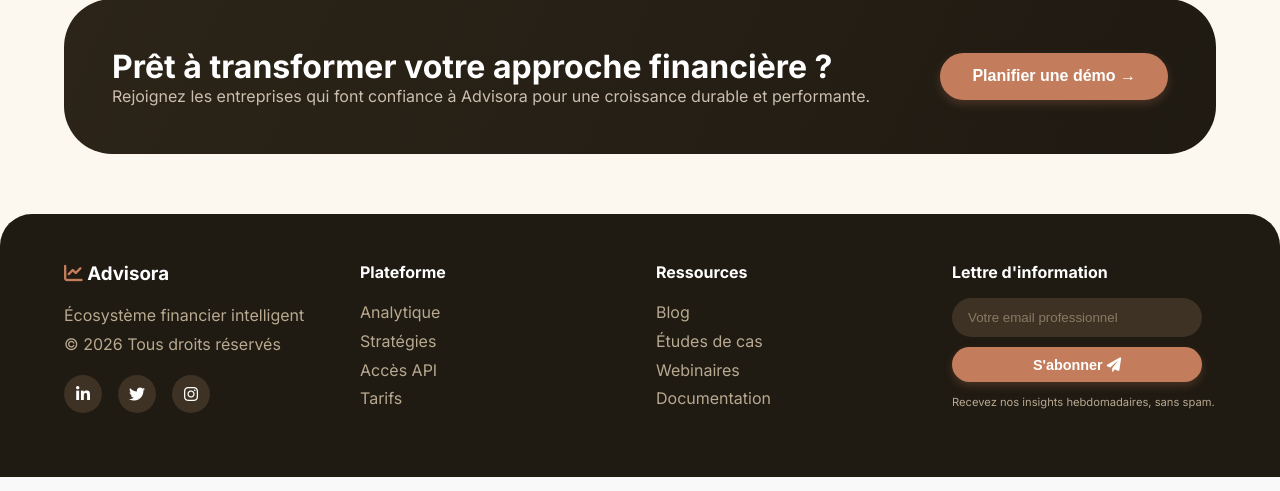
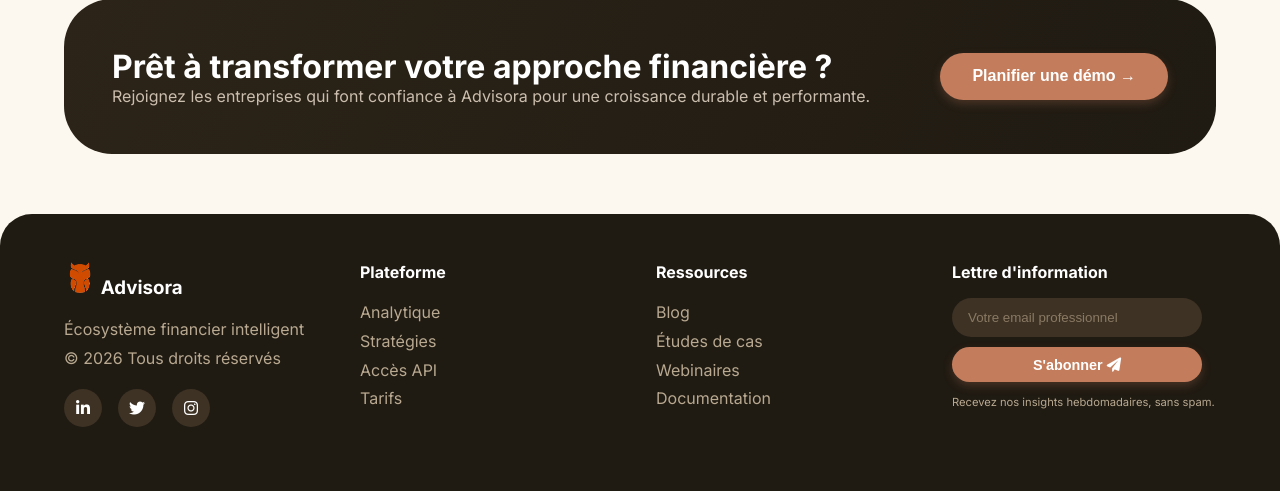
Before and after one commit to scrup/Esprit-PIDEV-3A28-2526-Advisora, a Symfony app: template templates/front.html.twig in a window 1280 px wide. Shown: the part 3931-4422 px from the top of the page. Run offline with Twig, Linux system fonts and the light colour scheme; the template is opened without the code that fills it, so the values that code supplies are empty; some libraries are stand-ins or nearby versions.

Commit message:
mise a jour du design du front 1.3

```diff
--- a/templates/front.html.twig
+++ b/templates/front.html.twig
@@ -57,7 +57,7 @@
     <p>Alliez la puissance de l'IA à l'expertise humaine pour transformer vos données en opportunités concrètes.</p>
     <button class="btn btn-primary" id="heroCta">Découvrir nos solutions <i class="fas fa-arrow-right"></i></button>
     <div class="hero-stats">
-      <div class="stat"><span class="stat-number">2,4 Mds €</span><span>Actifs sous conseil</span></div>
+      <div class="stat"><span class="stat-number">2,4 Mds DT</span><span>Actifs sous conseil</span></div>
       <div class="stat"><span class="stat-number">98%</span><span>Clients satisfaits</span></div>
       <div class="stat"><span class="stat-number">15+</span><span>Prix d'excellence</span></div>
     </div>
@@ -239,7 +239,8 @@
 <footer id="contact">
   <div class="footer-grid">
     <div class="footer-col">
-      <h3><i class="fas fa-chart-line" style="color:#C37D5D"></i> Advisora</h3>
+      <h3> <img src="/assets/logo.png" alt="Advisora Logo" class="logo-img" onerror="this.style.display='none'">
+    Advisora</h3>
       <p>Écosystème financier intelligent<br>© 2026 Tous droits réservés</p>
       <div class="social-icons">
         <a href="#" aria-label="LinkedIn"><i class="fab fa-linkedin-in"></i></a>
```
